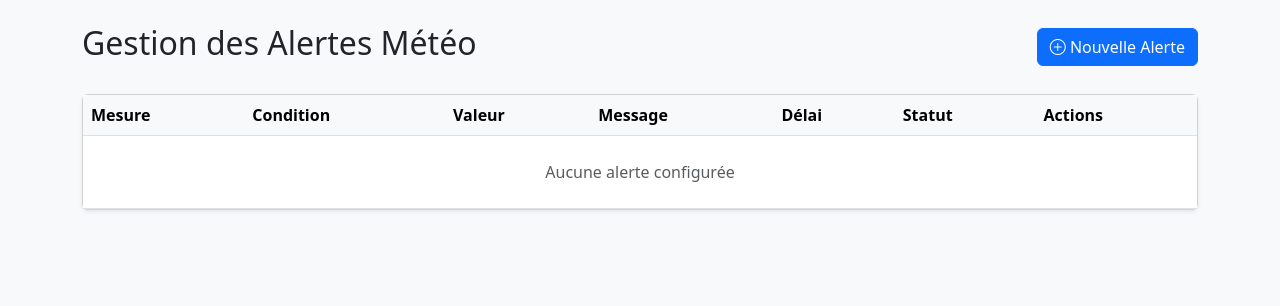
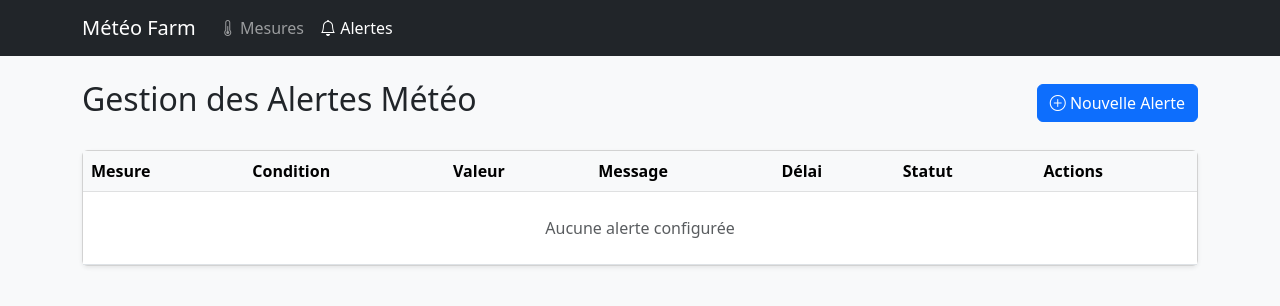
Before and after one commit to janssens/awekas_to_mysql, a PHP site: page /alerts.php in a window 1280 px wide. Shown: the top 306 px of the page. Run offline with PHP 8.4, Linux system fonts and the light colour scheme; data that the repository does not hold is empty; some libraries are stand-ins or nearby versions.

Commit message:
header in

```diff
--- a/alerts.php
+++ b/alerts.php
@@ -46,7 +46,9 @@ $measurements = require 'config/measurements.php';
     <link href="https://cdn.jsdelivr.net/npm/bootstrap-icons@1.7.2/font/bootstrap-icons.css" rel="stylesheet">
 </head>
 <body class="bg-light">
-    <div class="container py-4">
+    <?php require_once 'header.php'; ?>
+
+    <div class="container">
         <div class="d-flex justify-content-between align-items-center mb-4">
             <h1 class="h2">Gestion des Alertes Météo</h1>
             <a href="edit_alert.php" class="btn btn-primary">
@@ -140,7 +142,7 @@ $measurements = require 'config/measurements.php';
     <script>
     const vapidPublicKey = '<?php echo VAPID_PUBLIC_KEY; ?>';
     </script>
-    <script src="/js/push-notifications.js"></script>
+    <script src="./js/push-notifications.js"></script>
     <script src="https://cdn.jsdelivr.net/npm/bootstrap@5.3.0/dist/js/bootstrap.bundle.min.js"></script>
 </body>
 </html>
--- /dev/null
+++ b/header.php
@@ -0,0 +1,28 @@
+<?php
+// Get current page name for active menu item
+$current_page = basename($_SERVER['PHP_SELF']);
+?>
+<nav class="navbar navbar-expand-lg navbar-dark bg-dark mb-4">
+    <div class="container">
+        <a class="navbar-brand" href="index.php">Météo Farm</a>
+        <button class="navbar-toggler" type="button" data-bs-toggle="collapse" data-bs-target="#navbarNav">
+            <span class="navbar-toggler-icon"></span>
+        </button>
+        <div class="collapse navbar-collapse" id="navbarNav">
+            <ul class="navbar-nav">
+                <li class="nav-item">
+                    <a class="nav-link <?php echo $current_page === 'index.php' ? 'active' : ''; ?>"
+                       href="index.php">
+                        <i class="bi bi-thermometer-half"></i> Mesures
+                    </a>
+                </li>
+                <li class="nav-item">
+                    <a class="nav-link <?php echo $current_page === 'alerts.php' ? 'active' : ''; ?>"
+                       href="alerts.php">
+                        <i class="bi bi-bell"></i> Alertes
+                    </a>
+                </li>
+            </ul>
+        </div>
+    </div>
+</nav>
--- a/index.php
+++ b/index.php
@@ -33,6 +33,7 @@ function formatDateTime($timestamp) {
     <meta name="viewport" content="width=device-width, initial-scale=1.0">
     <title>Météo - Dernières mesures</title>
     <link href="https://cdn.jsdelivr.net/npm/bootstrap@5.3.0/dist/css/bootstrap.min.css" rel="stylesheet">
+    <link href="https://cdn.jsdelivr.net/npm/bootstrap-icons@1.7.2/font/bootstrap-icons.css" rel="stylesheet">
     <style>
         body { background-color: #f8f9fa; }
         .weather-card {
@@ -59,7 +60,9 @@ function formatDateTime($timestamp) {
     </style>
 </head>
 <body>
-    <div class="container py-4">
+    <?php require_once 'header.php'; ?>
+
+    <div class="container">
         <div class="weather-card p-4">
             <h1 class="h3 mb-4">Dernières mesures météorologiques</h1>
             <p class="update-time mb-4">
```
